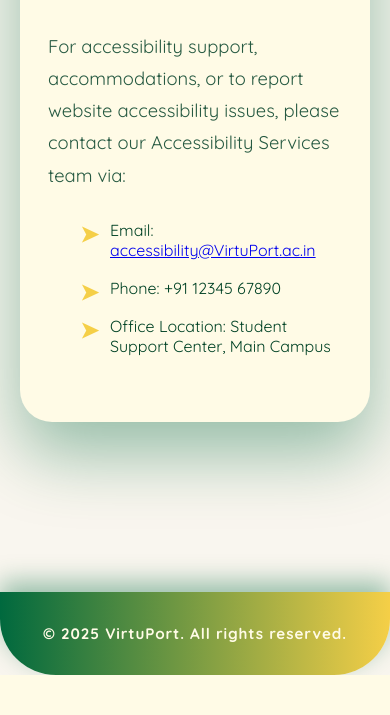
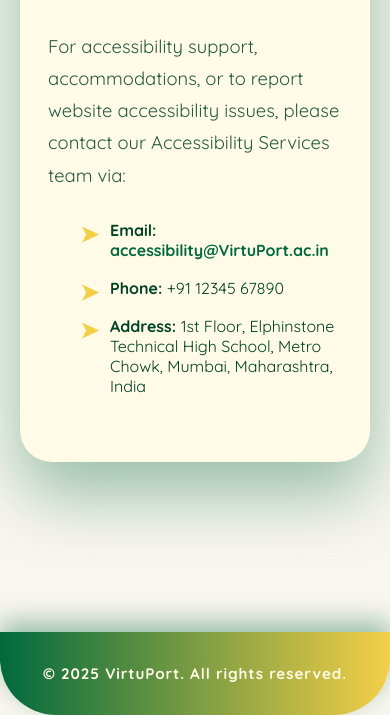
Before and after one commit to akul2006/virtuport, a Flask app: page /accessibility in a window 390 px wide; the page is wider, and only the part inside the window is pictured. Shown: the part 1370-2085 px from the top of that part. Before the commit the page ends 2045 px from the top of that part, so only its background shows below. Run offline with Flask 3, Linux system fonts and the light colour scheme.

Commit message:
Enhance accessibility info page with improved email and phone formatting; update styles for links and list items

```diff
--- a/virtuport/website/static/css/accessibilityinfo.css
+++ b/virtuport/website/static/css/accessibilityinfo.css
@@ -161,6 +161,19 @@
     user-select: none;
   }
 
+  ul li a {
+    color: var(--primary-dark);
+    font-weight: 700;
+    text-decoration: none;
+    transition: color 0.3s ease;
+    text-shadow: 0 0 3px var(--yellow-accent);
+  }
+
+  ul li a:hover {
+    color: var(--primary-light);
+    text-shadow: 0 0 14px var(--yellow-accent);
+  }
+
   footer {
     background: linear-gradient(90deg, var(--primary-dark), var(--primary-light));
     color: var(--text-light);
--- a/virtuport/website/templates/accessibilityinfo.html
+++ b/virtuport/website/templates/accessibilityinfo.html
@@ -44,10 +44,10 @@
       via:
     </p>
     <ul>
-      <li>Email: <a href="mailto:accessibility@virtuport.ac.in"
+      <li><strong>Email: </strong><a href="mailto:accessibility@virtuport.ac.in"
           target="_blank" rel="noopener">accessibility@VirtuPort.ac.in</a></li>
-      <li>Phone: +91 12345 67890</li>
-      <li>Office Location: Student Support Center, Main Campus</li>
+      <li><strong>Phone: </strong>+91 12345 67890</li>
+      <li><strong>Address: </strong>1st Floor, Elphinstone Technical High School, Metro Chowk, Mumbai, Maharashtra, India</li>
     </ul>
   </section>
 </main>
--- a/virtuport/website/templates/index.html
+++ b/virtuport/website/templates/index.html
@@ -12,6 +12,7 @@
 
   <body>
     <nav role="navigation" aria-label="Primary navigation">
+      <!-- <div class="logo_img"><img src="../static/images/logo.png" /></div> -->
       <div class="logo">VirtuPort</div>
       <ul>
         <li><a href="{{ url_for('auth.home') }}" class="active"
```
Also changed, not shown: virtuport/website/static/css/index.css (+9 -0 lines).
